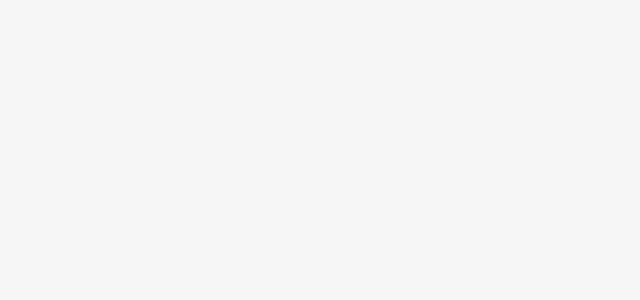
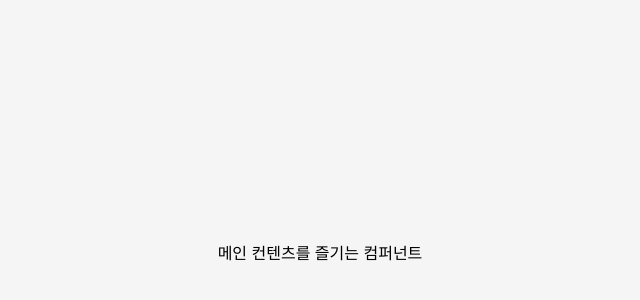
Before and after one commit to kimdwan/logan_drive, a React (Create React App) app in the folder frontend/react_frontend/main_frontend/: page /main in a window 1280 px wide. Before the commit this address had no page. Shown: the part 148-448 px from the top of the page, without its empty margins (320-960 px from the left). Built offline with nearby package versions, Linux system fonts and the light colour scheme.

Commit message:
frontend_react_uplode

```diff
--- a/frontend/react_frontend/main_frontend/src/App.js
+++ b/frontend/react_frontend/main_frontend/src/App.js
@@ -1,6 +1,6 @@
 import { createContext } from "react";
 import { BrowserRouter as Routers, Routes, Route } from "react-router-dom";
-import { Main, SignUp } from "./pkgs";
+import { Content, Main, SignUp } from "./pkgs";
 import { LoadComputerNumber } from "./settings";
 
 export const MainContext = createContext()
@@ -16,6 +16,7 @@ function App() {
           <Routes>
             <Route path = "/" element = {<Main />} />
             <Route path = "/signup/*" element = {<SignUp />} />
+            <Route path = "/main/*" element = {<Content />} />
           </Routes>
 
         </Routers>
--- /dev/null
+++ b/frontend/react_frontend/main_frontend/src/pkgs/Contents/Content.js
@@ -0,0 +1,10 @@
+
+
+export const Content = () => {
+
+  return (
+    <div className = "contentContainer">
+     메인 컨텐츠를 즐기는 컴퍼넌트
+    </div>
+  )
+}
--- a/frontend/react_frontend/main_frontend/src/pkgs/index.js
+++ b/frontend/react_frontend/main_frontend/src/pkgs/index.js
@@ -1,2 +1,3 @@
 export * from "./Main/Main"
 export * from "./SignUp/SignUp"
+export * from "./Contents/Content"
```
Also changed, not shown: 1 other file (tests, documents, lock files or other folders).
